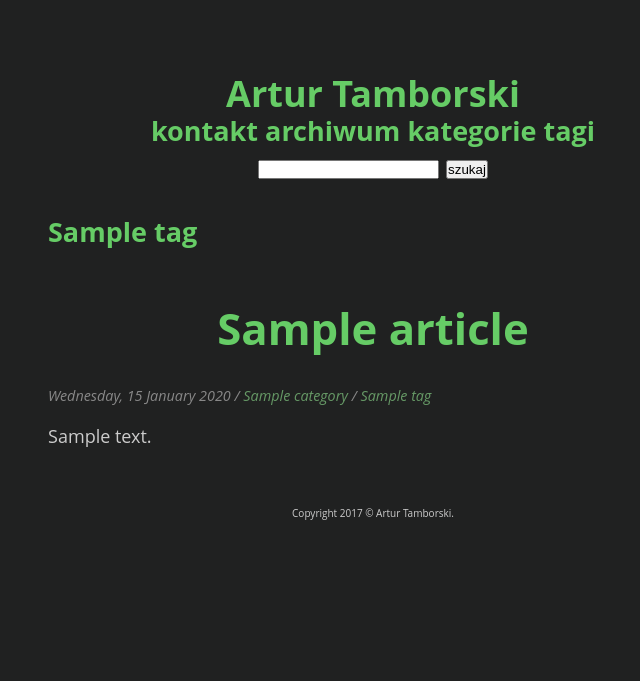
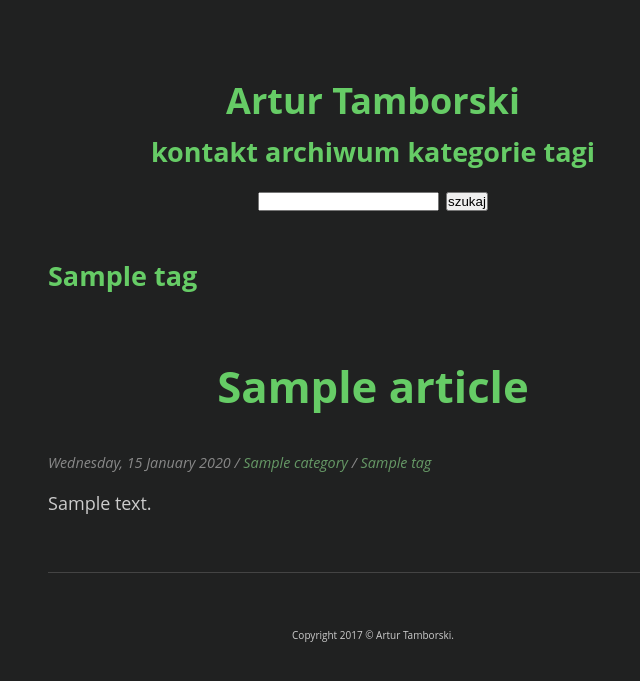
Before and after one commit to arturtamborski/arturtamborskipl, a Django app: template blog/templates/blog/tag.html in a window 1280 px wide. Shown: the top 681 px of the page, without its empty margins (267-907 px from the left). Run offline with Django 3.2, Linux system fonts and the light colour scheme; the template is opened without the code that fills it: most values are stand-ins (such as "Sample title", 1, 10 or a date in 2020); some libraries are stand-ins or nearby versions.

Commit message:
change code background color and change font size of headings to golden ratio

```diff
--- a/blog/static/blog/css/style.css
+++ b/blog/static/blog/css/style.css
@@ -25,6 +25,8 @@ main {
 }
 article {
     margin: 3em 0;
+    border-bottom: 1px solid #444;
+    padding-bottom: 3em;
 }
 aside {
 }
@@ -37,7 +39,7 @@ code {
     padding: 1em;
 }
 h1, h2, h3 {
-    line-height: 1.2;
+    line-height: 1.618;
     display:block;
 }
 a {
@@ -84,7 +86,7 @@ a:hover {
 .article-comments {
 }
 
-.hljs{display:block;overflow-x:auto;background:#252121;color:#ccc}
+.hljs{display:block;overflow-x:auto;background:#252626;color:#ccc}
 .hljs-comment,.hljs-quote{color:#777}
 .hljs-keyword,.hljs-selector-tag{color:#c26230}
 .hljs-string,.hljs-regexp,.hljs-variable,.hljs-template-variable{color:#a5c261}
```
